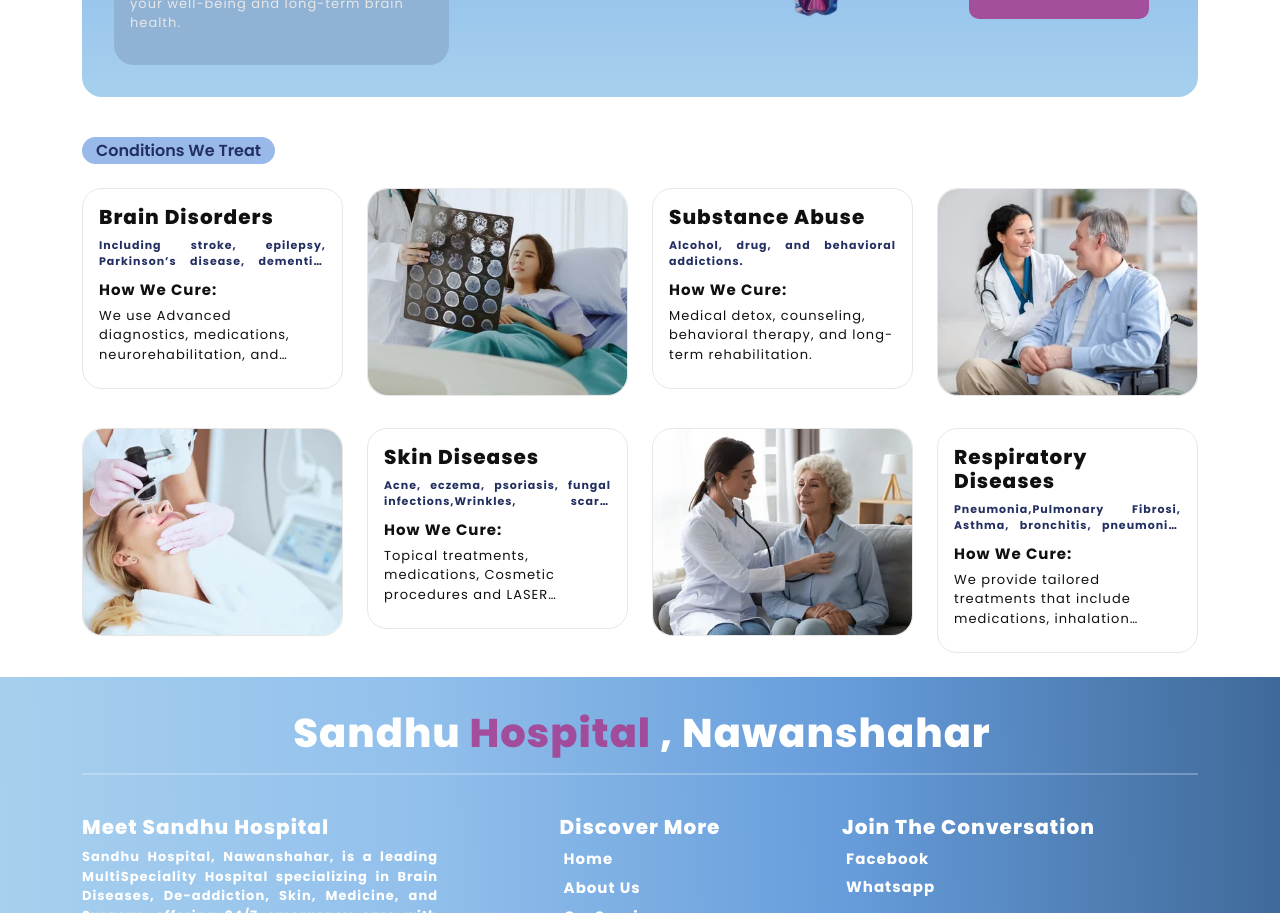
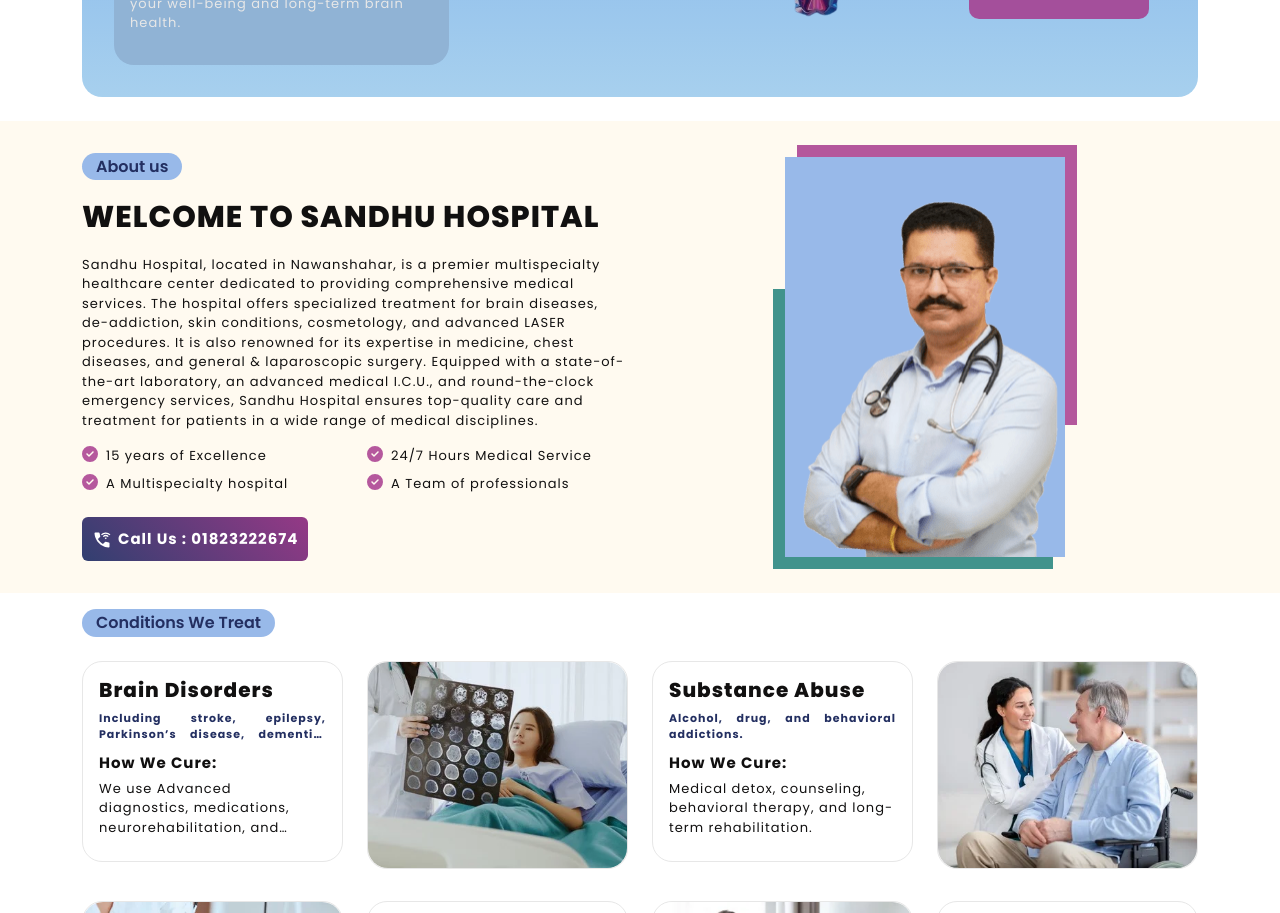
Before and after one commit to Satwantbambra/sandhu_hospital, a React (Create React App) app: page / in a window 1280 px wide. Shown: the part 1400-2313 px from the top of the page. Built offline with nearby package versions, Linux system fonts and the light colour scheme.

Commit message:
design about section

```diff
--- a/src/App.css
+++ b/src/App.css
@@ -240,3 +240,46 @@
 }
 
 }
+.doctor {
+  position: relative; /* Make this the positioning context */
+  z-index: 2; /* Higher z-index to place above the ::before */
+  height: 400px;
+  width: 280px;
+  display: flex;
+  align-items: flex-end; /* Use flex-end instead of end */
+}
+.doctor-inner{
+  height: 100%;
+  width: 100%;
+  display: flex;
+  align-items: end;
+  background: var(--blue-light);
+  position: relative;
+  z-index: 3;
+}
+.doctor-inner img {
+  width: 100%;
+  height: 90%;
+  object-fit: contain;
+}
+
+.doctor::before {
+  content: "";
+  position: absolute; /* Position it absolutely within the .doctor */
+  width: 280px;
+  height: 280px;
+  top: -12px; /* Adjust positioning if necessary */
+  background: var(--pink);
+  right: -12px;
+  z-index: 0; /* Lower z-index to place behind .doctor */
+}
+.doctor::after {
+  content: "";
+  position: absolute; /* Position it absolutely within the .doctor */
+  width: 280px;
+  height: 280px;
+  bottom: -12px; /* Adjust positioning if necessary */
+  background: var(--neon);
+  left: -12px;
+  z-index: 0; /* Lower z-index to place behind .doctor */
+}
--- a/src/components/index.js
+++ b/src/components/index.js
@@ -1,10 +1,13 @@
-import React, { useEffect, useRef } from 'react';
-import brain from './images/brains.webp';
-import addiction from './images/addiction.webp';
-import laser from './images/laser.webp';
-import chest from './images/chest.webp';
-import sandhu from './images/sandhu.jpg';
-import bbrain from './images/brain.png';
+import React, { useEffect, useRef } from "react";
+import brain from "./images/brains.webp";
+import addiction from "./images/addiction.webp";
+import laser from "./images/laser.webp";
+import chest from "./images/chest.webp";
+import sandhu from "./images/sandhu.jpg";
+import bbrain from "./images/brain.png";
+import doc from "./images/doc.png";
+import { FaCircleCheck } from "react-icons/fa6";
+import { MdWifiCalling3 } from "react-icons/md";
 
 export default function Index(props) {
   const fadeTextRef = useRef(null);
@@ -13,20 +16,20 @@
   useEffect(() => {
     // Set CSS variables for fade-text spans
     if (fadeTextRef.current) {
-            const spans = fadeTextRef.current.querySelectorAll('span');
+      const spans = fadeTextRef.current.querySelectorAll("span");
       spans.forEach((span, index) => {
-                span.style.setProperty('--i', index);
+        span.style.setProperty("--i", index);
       });
     }
 
     // Initialize ScrollSpy
     if (scrollSpyRef.current) {
       // Ensure that Bootstrap's ScrollSpy is available
-            const bootstrap = require('bootstrap/dist/js/bootstrap.bundle.min.js');
+      const bootstrap = require("bootstrap/dist/js/bootstrap.bundle.min.js");
 
       // Initialize ScrollSpy on the scroll container
       const scrollSpy = new bootstrap.ScrollSpy(scrollSpyRef.current, {
-                target: '#navbar-sticky',
+        target: "#navbar-sticky",
         offset: 570, // Adjust this value based on your navbar's height
       });
 
@@ -37,179 +40,190 @@
     }
   }, []); // Runs only once when the component mounts
 
-
-
   return (
-    <div data-bs-spy="scroll" data-bs-target="#navbar-sticky" data-bs-offset="0" className="scrollspy-example" tabIndex="0" ref={scrollSpyRef}>
-
+    <div
+      data-bs-spy="scroll"
+      data-bs-target="#navbar-sticky"
+      data-bs-offset="0"
+      className="scrollspy-example"
+      tabIndex="0"
+      ref={scrollSpyRef}
+    >
       <div className="container-fluid p-0">
         <div className="banner">
           <div className="container">
-
-                <div className="row" style={{height: '100%'}}>
-                    <div className=" col-lg-7 col-11 d-flex align-items-center" style={{height: '100%'}}>
+            <div className="row" style={{ height: "100%" }}>
+              <div
+                className=" col-lg-7 col-11 d-flex align-items-center"
+                style={{ height: "100%" }}
+              >
                 <div className="fade-text" ref={fadeTextRef}>
-                            <span className="word animated fadeIn banner-white">Dedicated</span>
+                  <span className="word animated fadeIn banner-white">
+                    Dedicated
+                  </span>
                   <span className="word animated fadeIn banner-white">to</span>
-                            <span className="word animated fadeIn banner-white">Your</span>
-                            <span className="word animated fadeIn banner-white">Health,</span>
-                            <br/>
-                            <span className="word animated fadeIn banner-white">Committed</span>
+                  <span className="word animated fadeIn banner-white">
+                    Your
+                  </span>
+                  <span className="word animated fadeIn banner-white">
+                    Health,
+                  </span>
+                  <br />
+                  <span className="word animated fadeIn banner-white">
+                    Committed
+                  </span>
                   <span className="word animated fadeIn banner-white">to</span>
-                            <span className="word animated fadeIn banner-white">Your</span>
-                            <span className="word animated fadeIn banner-white">Future</span>
+                  <span className="word animated fadeIn banner-white">
+                    Your
+                  </span>
+                  <span className="word animated fadeIn banner-white">
+                    Future
+                  </span>
                 </div>
               </div>
             </div>
-
           </div>
         </div>
       </div>
 
       <section id="services">
         <div className="container">
-            <h2 className="section-top ">
-                Our Services
-
-            </h2>
+          <h2 className="section-top ">Our Services</h2>
           <div className="row">
             <div className="col-lg-5">
-                    <div className=" d-flex align-items-center" style={{height: '100%'}}>
-
+              <div
+                className=" d-flex align-items-center"
+                style={{ height: "100%" }}
+              >
                 <h3 className="section-heading-black my-0">
-                            Where Every <span style={{color: 'var(--neon)'}}>Patient</span> is Family, <span style={{color: 'var(--pink)'}}>Every Life</span> is Precious
+                  Where Every{" "}
+                  <span style={{ color: "var(--neon)" }}>Patient</span> is
+                  Family,{" "}
+                  <span style={{ color: "var(--pink)" }}>Every Life</span> is
+                  Precious
                 </h3>
               </div>
             </div>
             <div className="col-lg-7">
               <p className="p-black my-0">
-                        At Sandhu Hospital, Nawanshahar, we are dedicated to providing exceptional healthcare across a
-                        wide range of specialties. As a MultiSpeciality Hospital,Our compassionate and highly skilled
-                        medical team ensures that every patient receives personalized, quality care in a comforting
-                        environment. At Sandhu Hospital, your health is our priority. we are proud to offer expert care
+                At Sandhu Hospital, Nawanshahar, we are dedicated to providing
+                exceptional healthcare across a wide range of specialties. As a
+                MultiSpeciality Hospital,Our compassionate and highly skilled
+                medical team ensures that every patient receives personalized,
+                quality care in a comforting environment. At Sandhu Hospital,
+                your health is our priority. we are proud to offer expert care
                 in:
               </p>
-
             </div>
           </div>
 
           <div className="row my-2 py-3">
             <div className="services-contain col-lg-3 mb-3 mb-lg-0">
               <div className="servicelimg">
-                        <img src={brain} alt="brain disease treatment"/>
+                <img src={brain} alt="brain disease treatment" />
               </div>
               <div className="service-t mt-3">
-                        <h2 className="p-heading-black mt-0 mb-1">
-                            Brain Diseases,
-                        </h2>
+                <h2 className="p-heading-black mt-0 mb-1">Brain Diseases,</h2>
                 <p className="p-black my-0 overflow-2">
-                            Advanced treatments for neurological disorders and brain health.
+                  Advanced treatments for neurological disorders and brain
+                  health.
                 </p>
-
               </div>
             </div>
             <div className="services-contain col-lg-3 mb-3 mb-lg-0">
               <div className="servicelimg">
-                        <img src={addiction} alt="brain disease treatment"/>
+                <img src={addiction} alt="brain disease treatment" />
               </div>
               <div className="service-t mt-3">
-                        <h2 className="p-heading-black mt-0 mb-2">
-                            De-addiction
-                        </h2>
+                <h2 className="p-heading-black mt-0 mb-2">De-addiction</h2>
                 <p className="p-black my-0 overflow-2">
-                            Comprehensive programs to help individuals overcome substance abuse.
+                  Comprehensive programs to help individuals overcome substance
+                  abuse.
                 </p>
-
               </div>
             </div>
             <div className="services-contain col-lg-3 mb-3 mb-lg-0">
               <div className="servicelimg">
-                        <img src={laser} alt="brain disease treatment"/>
+                <img src={laser} alt="brain disease treatment" />
               </div>
               <div className="service-t mt-3">
                 <h2 className="p-heading-black mt-0 mb-1">
                   Skin, Cosmetology & LASERs
                 </h2>
                 <p className="p-black my-0 overflow-2">
-                            State-of-the-art skincare, cosmetic treatments, and LASER therapy.
+                  State-of-the-art skincare, cosmetic treatments, and LASER
+                  therapy.
                 </p>
-
               </div>
             </div>
             <div className="services-contain col-lg-3 mb-3 mb-lg-0">
               <div className="servicelimg">
-                        <img src={chest} alt="brain disease treatment"/>
+                <img src={chest} alt="brain disease treatment" />
               </div>
               <div className="service-t mt-3">
-                        <h2 className="p-heading-black mt-0 mb-1">
-                            Chest Diseases:
-                        </h2>
+                <h2 className="p-heading-black mt-0 mb-1">Chest Diseases:</h2>
                 <p className="p-black my-0 overflow-2">
-                            Specialized care for respiratory and internal medicine conditions.
+                  Specialized care for respiratory and internal medicine
+                  conditions.
                 </p>
-
               </div>
             </div>
           </div>
-
         </div>
-
-
       </section>
       <section>
         <div className="container">
           <div className="row">
             <div className="col-lg-12">
-                    <div className="white-to-blue " >
+              <div className="white-to-blue ">
                 <div className="row">
                   <div className="col-lg-4">
                     <div className="d-flex align-items-start justify-content-between flex-column">
                       <h2 className="section-heading-white">
-                                        Healing Minds, <br/>Restoring Lives
+                        Healing Minds, <br />
+                        Restoring Lives
                       </h2>
 
                       <div className="s1">
                         <div className="d-flex">
                           <div>
-
                             <h3 className="p-heading-white">
                               Breakthroughs in Brain Health, Every Day
                             </h3>
 
                             <div className="d-flex justify-content-between pe-3">
-
                               <button className="btn-white">
                                 book appointment
                               </button>
-
                             </div>
                           </div>
                           <div className="simg">
-                                                <img src={sandhu} alt="sandhu hospital"/>
-
+                            <img src={sandhu} alt="sandhu hospital" />
                           </div>
-
                         </div>
                         <div className="mt-3">
                           <h4 className="p-white-bold mt-0 mb-1">
                             Leading the Way in Brain Health
                           </h4>
                           <p className="p-grey">
-                                                With advanced technology and a team of world-class neurologists, we lead
-                                                the field in brain health. Our focus is on innovative treatment options
-                                                and personalized care plans that prioritize your well-being and
-                                                long-term brain health.
+                            With advanced technology and a team of world-class
+                            neurologists, we lead the field in brain health. Our
+                            focus is on innovative treatment options and
+                            personalized care plans that prioritize your
+                            well-being and long-term brain health.
                           </p>
                         </div>
                       </div>
-
                     </div>
                   </div>
                   <div className="col-lg-8">
                     <div className="mains">
                       <div className="mimg ">
-                                        <img src={bbrain} alt="sandhu hospital"
-                                            className="animate__animated animate__pulse animate__infinite "/>
+                        <img
+                          src={bbrain}
+                          alt="sandhu hospital"
+                          className="animate__animated animate__pulse animate__infinite "
+                        />
                         <div className="mab1">
                           <p className="my-0 p-heading-white">
                             Empowering Brains to Thrive Again
@@ -222,13 +236,9 @@
                         </div>
                       </div>
                     </div>
-
                   </div>
-                            <div className="col-lg-4">
-
+                  <div className="col-lg-4"></div>
                 </div>
-                        </div>
-
               </div>
 
               <h1></h1>
@@ -237,72 +247,155 @@
         </div>
       </section>
 
+      <section
+        className="space"
+        id="about"
+        style={{ background: "floralwhite" }}
+      >
+        <div className="container">
+          <div className="row">
+            <div className="col-lg-6">
+              <h2 className="section-top ">About us</h2>
+              <h3 className="section-heading-black mt-3">
+                Welcome to sandhu hospital
+              </h3>
 
+              <p className="p-black mt-4">
+                Sandhu Hospital, located in Nawanshahar, is a premier
+                multispecialty healthcare center dedicated to providing
+                comprehensive medical services. The hospital offers specialized
+                treatment for brain diseases, de-addiction, skin conditions,
+                cosmetology, and advanced LASER procedures. It is also renowned
+                for its expertise in medicine, chest diseases, and general &
+                laparoscopic surgery. Equipped with a state-of-the-art
+                laboratory, an advanced medical I.C.U., and round-the-clock
+                emergency services, Sandhu Hospital ensures top-quality care and
+                treatment for patients in a wide range of medical disciplines.
+              </p>
+              <div className="row">
+                <div className="col-lg-6 mb-2">
+                  <div className="d-flex">
+                    <FaCircleCheck
+                      className="me-2"
+                      style={{ color: "var(--pink)" }}
+                    />
+                    <p className="p-black mb-0"> 15 years of Excellence</p>
+                  </div>
+                </div>
+                <div className="col-lg-6 mb-2">
+                  <div className="d-flex">
+                    <FaCircleCheck
+                      className="me-2"
+                      style={{ color: "var(--pink)" }}
+                    />
+                    <p className="p-black mb-0"> 24/7 Hours Medical Service</p>
+                  </div>
+                </div>
+                <div className="col-lg-6 mb-2">
+                  <div className="d-flex">
+                    <FaCircleCheck
+                      className="me-2"
+                      style={{ color: "var(--pink)" }}
+                    />
+                    <p className="p-black mb-0"> A Multispecialty hospital</p>
+                  </div>
+                </div>
+                <div className="col-lg-6 mb-2">
+                  <div className="d-flex">
+                    <FaCircleCheck
+                      className="me-2"
+                      style={{ color: "var(--pink)" }}
+                    />
+                    <p className="p-black mb-0"> A Team of professionals</p>
+                  </div>
+                </div>
+              </div>
+              <div className="mt-3">
+                <div
+                  className="d-inline-block"
+                  style={{
+                    background: "linear-gradient(45deg, #313f70, #953986)",
+                    borderRadius: 6,
+                    padding: 10,
+                  }}
+                >
+                  <a
+                    className=" p-white-bold "
+                    href="tel:+01823222674"
+                    style={{
+                      textDecoration: "none",
+                      color: "var(--white)",
+                      padding: "10px !important",
+                    }}
+                  >
+                    <MdWifiCalling3
+                      className="sub-heading-white"
+                      style={{ marginRight: 6 }}
+                    />
+                    Call Us : 01823222674
+                  </a>
+                </div>
+              </div>
+            </div>
+            <div className="col-lg-6 d-flex align-items-center justify-content-center">
+  <div className="doctor" style={{ position: 'relative', zIndex: 1 }}>
+    <div className="doctor-inner">
+      <img src={doc} alt="sadhu hospital" />
+    </div>
+  </div>
+</div>
+          </div>
+        </div>
+      </section>
 
       <section id="who">
         <div className="container">
-            <h2 className="section-top ">
-                Conditions We Treat
-            </h2>
+          <h2 className="section-top ">Conditions We Treat</h2>
           <div className="row mt-3">
             <div className="col-lg-3  mb-3 mb-0">
-
               <div className="cwt1">
-                        <h2 className="sub-heading-black mt-0 mb-2">
-                            Brain Disorders
-                        </h2>
-                        <p className="p-blue-small my-0 overflow-2" style={{textAlign: 'justify'}}>
-                            Including stroke, epilepsy, Parkinson’s disease, dementia, and neurological conditions.
+                <h2 className="sub-heading-black mt-0 mb-2">Brain Disorders</h2>
+                <p
+                  className="p-blue-small my-0 overflow-2"
+                  style={{ textAlign: "justify" }}
+                >
+                  Including stroke, epilepsy, Parkinson’s disease, dementia, and
+                  neurological conditions.
                 </p>
 
                 <h3 className="p-black-bold mt-2 mb-1">How We Cure:</h3>
                 <p className="p-black overflow-3 mt-0 mb-2">
-                            We use Advanced diagnostics, medications, neurorehabilitation, and minimally invasive
-                            surgery.
+                  We use Advanced diagnostics, medications, neurorehabilitation,
+                  and minimally invasive surgery.
                 </p>
-
               </div>
-
-
             </div>
             <div className="col-lg-3  mb-3 mb-0">
               <div className="cwt2">
-
-
                 <img src={brain} alt="sandhu hospital" />
-
               </div>
-
-
             </div>
             <div className="col-lg-3  mb-3 mb-0">
-
               <div className="cwt1">
-                        <h2 className="sub-heading-black mt-0 mb-2">
-                            Substance Abuse
-                        </h2>
-                        <p className="p-blue-small my-0 overflow-2" style={{textAlign: 'justify'}}>
+                <h2 className="sub-heading-black mt-0 mb-2">Substance Abuse</h2>
+                <p
+                  className="p-blue-small my-0 overflow-2"
+                  style={{ textAlign: "justify" }}
+                >
                   Alcohol, drug, and behavioral addictions.
                 </p>
 
                 <h3 className="p-black-bold mt-2 mb-1">How We Cure:</h3>
                 <p className="p-black overflow-3 mt-0 mb-2">
-                            Medical detox, counseling, behavioral therapy, and long-term rehabilitation.
+                  Medical detox, counseling, behavioral therapy, and long-term
+                  rehabilitation.
                 </p>
-
               </div>
-
-
             </div>
             <div className="col-lg-3  mb-3 mb-0 ">
               <div className="cwt2">
-
-
                 <img src={addiction} alt="sandhu hospital" />
-
               </div>
-
-
             </div>
           </div>
           <div className="row mt-3">
@@ -313,60 +406,52 @@
             </div>
             <div className="col-lg-3  mb-3 mb-0 ">
               <div className="cwt1">
-                        <h2 className="sub-heading-black mt-0 mb-2">
-                            Skin Diseases
-                        </h2>
-                        <p className="p-blue-small my-0 overflow-2" style={{textAlign: 'justify'}}>
-                            Acne, eczema, psoriasis, fungal infections,Wrinkles, scars, pigmentation, hair loss.
+                <h2 className="sub-heading-black mt-0 mb-2">Skin Diseases</h2>
+                <p
+                  className="p-blue-small my-0 overflow-2"
+                  style={{ textAlign: "justify" }}
+                >
+                  Acne, eczema, psoriasis, fungal infections,Wrinkles, scars,
+                  pigmentation, hair loss.
                 </p>
 
                 <h3 className="p-black-bold mt-2 mb-1">How We Cure:</h3>
                 <p className="p-black overflow-3 mt-0 mb-2">
-                            Topical treatments, medications, Cosmetic procedures and LASER treatments for rejuvenation
-                            and hair removal.
-
+                  Topical treatments, medications, Cosmetic procedures and LASER
+                  treatments for rejuvenation and hair removal.
                 </p>
-
               </div>
             </div>
             <div className="col-lg-3  mb-3 mb-0 ">
               <div className="cwt2">
-
-
                 <img src={chest} alt="sandhu hospital" />
-
               </div>
-
-
             </div>
             <div className="col-lg-3   mb-2 mb-0">
-
               <div className="cwt1">
                 <h2 className="sub-heading-black mt-0 mb-2">
                   Respiratory Diseases
                 </h2>
-                        <p className="p-blue-small my-0 overflow-2" style={{textAlign: 'justify'}}>
-                            Pneumonia,Pulmonary Fibrosi, Asthma, bronchitis, pneumonia, COPD.,Emphysema
+                <p
+                  className="p-blue-small my-0 overflow-2"
+                  style={{ textAlign: "justify" }}
+                >
+                  Pneumonia,Pulmonary Fibrosi, Asthma, bronchitis, pneumonia,
+                  COPD.,Emphysema
                 </p>
 
                 <h3 className="p-black-bold mt-2 mb-1">How We Cure:</h3>
                 <p className="p-black overflow-3 mt-0 mb-2">
-                            We provide tailored treatments that include medications, inhalation therapy, pulmonary
-                            rehabilitation, oxygen therapy, and in severe cases, advanced interventions like mechanical
+                  We provide tailored treatments that include medications,
+                  inhalation therapy, pulmonary rehabilitation, oxygen therapy,
+                  and in severe cases, advanced interventions like mechanical
                   ventilation and surgical procedures.
                 </p>
-
               </div>
-
-
             </div>
-
           </div>
-
         </div>
-
       </section>
     </div>
-
   );
 }
```
Also changed, not shown: src/components/images/doc.png (added). Lines whose indentation alone changed are shown as unchanged.
